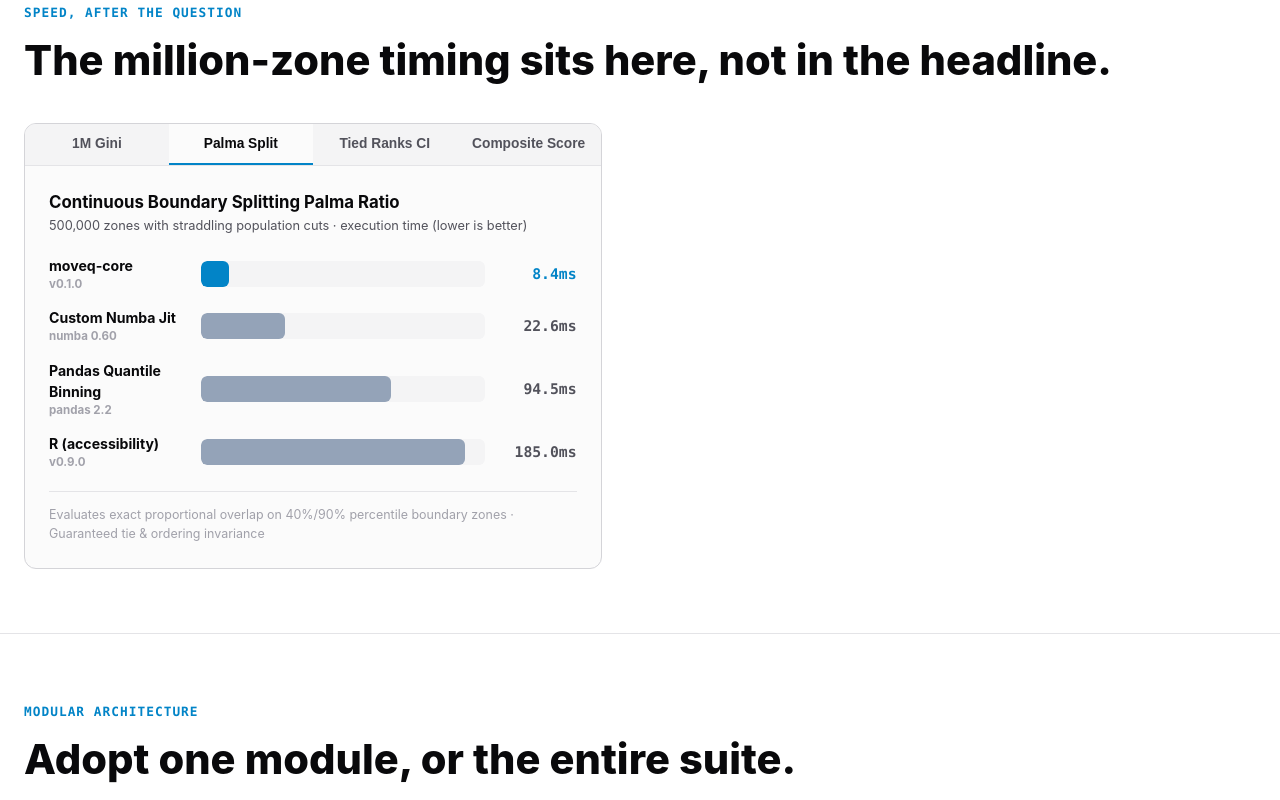
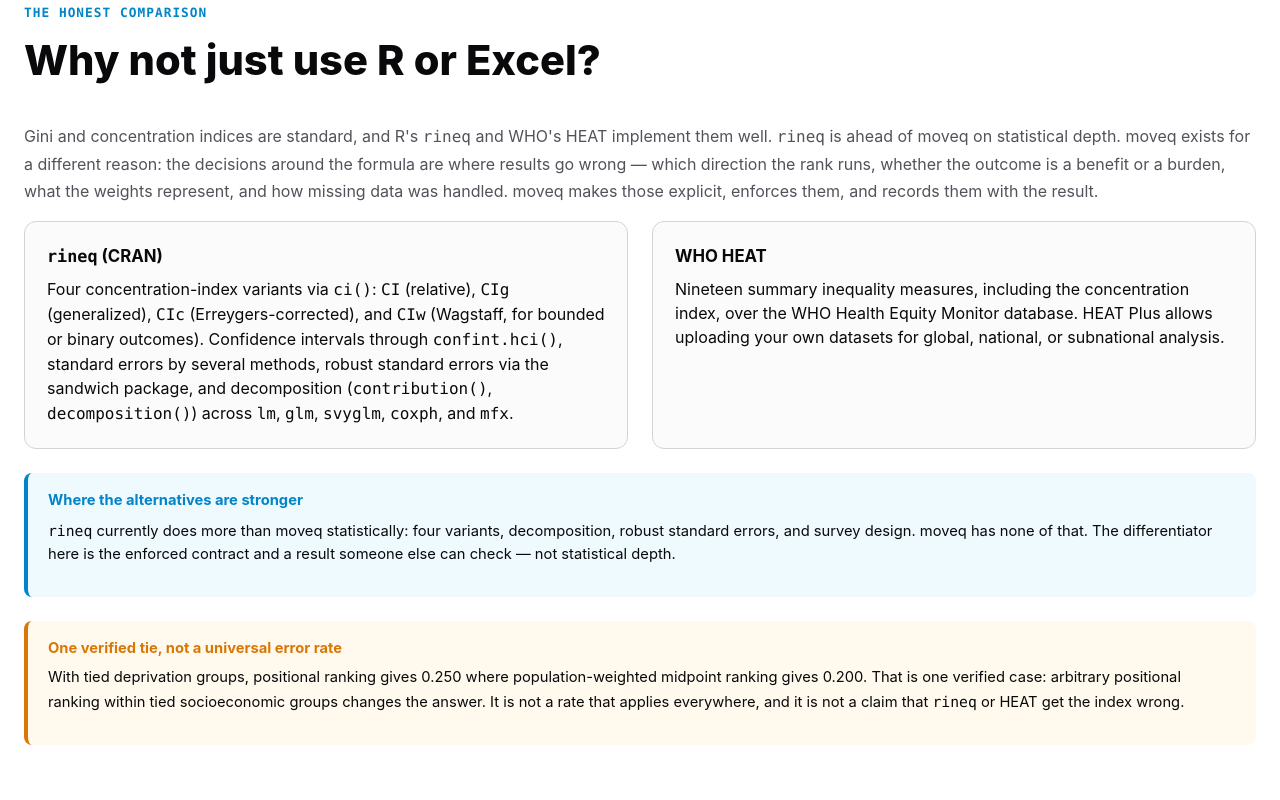
Before and after one commit to SVamseekar/moveq, a website: page website/index.html in a window 1280 px wide. Shown: the part 820-1620 px from the top of the page. Drawn offline with Linux system fonts and the light colour scheme; no server answers.

Commit message:
docs: say plainly that rineq is ahead on statistical depth

```diff
--- a/website/assets/css/theme.css
+++ b/website/assets/css/theme.css
@@ -651,6 +651,38 @@ kbd {
   gap: 24px;
   padding-top: 16px;
   overflow: visible;
+}
+
+.why-lead {
+  max-width: 46rem;
+  margin-bottom: 8px;
+}
+
+.why-grid {
+  display: grid;
+  grid-template-columns: repeat(auto-fit, minmax(260px, 1fr));
+  gap: 24px;
+  margin-top: 8px;
+}
+
+.why-card {
+  background-color: var(--bg-surface);
+  border: 1px solid var(--border-rule);
+  border-radius: 12px;
+  padding: 22px 22px 8px;
+}
+
+.why-card h3 {
+  font-size: 1.05rem;
+  font-weight: 700;
+  color: var(--text-fg);
+  margin-bottom: 8px;
+}
+
+.why-card p,
+.why-lead p,
+#why-not-r-or-excel .callout p {
+  margin-bottom: 14px;
 }
 
 .tool-card {
--- a/website/assets/js/search.js
+++ b/website/assets/js/search.js
@@ -15,7 +15,8 @@ const DOCS_INDEX = [
   { title: "Why discrete Palma binning fails", path: "/blog#palma-boundaries", cat: "Blog", desc: "MAUP at 40/90 population cuts and continuous proportional boundary splitting" },
   { title: "v0.1.1 PyPI documentation", path: "/blog#v0-1-1", cat: "Blog", desc: "Package READMEs explain metrics, not only API call signatures" },
   { title: "Announcing moveq v0.1.0", path: "/blog#v0-1-0", cat: "Blog", desc: "First lockstep release of core, catalogue, umbrella, and CLI" },
-  { title: "Static site CI and Vercel deploys", path: "/blog#site", cat: "Blog", desc: "Clean-URL checks and pytest for website/ with no Node build" }
+  { title: "Static site CI and Vercel deploys", path: "/blog#site", cat: "Blog", desc: "Clean-URL checks and pytest for website/ with no Node build" },
+  { title: "Why not R or Excel?", path: "/#why-not-r-or-excel", cat: "Homepage", desc: "rineq and WHO HEAT are ahead on statistical depth; moveq records the decisions around the formula" }
 ];
 
 window.openSearch = function() {
--- a/website/index.html
+++ b/website/index.html
@@ -190,6 +190,67 @@
             </div>
           </div>
         </div>
+      </div>
+    </div>
+  </section>
+
+  <section class="tools-section" id="why-not-r-or-excel">
+    <div class="container">
+      <span class="section-tag">The honest comparison</span>
+      <h2 class="section-title">Why not just use R or Excel?</h2>
+      <div class="prose why-lead">
+        <p>
+          Gini and concentration indices are standard, and R's <code>rineq</code> and WHO's HEAT
+          implement them well. <code>rineq</code> is ahead of moveq on statistical depth. moveq
+          exists for a different reason: the decisions around the formula are where results go
+          wrong — which direction the rank runs, whether the outcome is a benefit or a burden,
+          what the weights represent, and how missing data was handled. moveq makes those
+          explicit, enforces them, and records them with the result.
+        </p>
+      </div>
+
+      <div class="why-grid">
+        <article class="why-card">
+          <h3><code>rineq</code> (CRAN)</h3>
+          <p>
+            Four concentration-index variants via <code>ci()</code>: <code>CI</code> (relative),
+            <code>CIg</code> (generalized), <code>CIc</code> (Erreygers-corrected), and
+            <code>CIw</code> (Wagstaff, for bounded or binary outcomes). Confidence intervals
+            through <code>confint.hci()</code>, standard errors by several methods, robust
+            standard errors via the sandwich package, and decomposition
+            (<code>contribution()</code>, <code>decomposition()</code>) across <code>lm</code>,
+            <code>glm</code>, <code>svyglm</code>, <code>coxph</code>, and <code>mfx</code>.
+          </p>
+        </article>
+        <article class="why-card">
+          <h3>WHO HEAT</h3>
+          <p>
+            Nineteen summary inequality measures, including the concentration index, over the
+            WHO Health Equity Monitor database. HEAT Plus allows uploading your own datasets
+            for global, national, or subnational analysis.
+          </p>
+        </article>
+      </div>
+
+      <div class="callout callout-note">
+        <div class="callout-title">Where the alternatives are stronger</div>
+        <p>
+          <code>rineq</code> currently does more than moveq statistically: four variants,
+          decomposition, robust standard errors, and survey design. moveq has none of that.
+          The differentiator here is the enforced contract and a result someone else can
+          check — not statistical depth.
+        </p>
+      </div>
+
+      <div class="callout callout-warning">
+        <div class="callout-title">One verified tie, not a universal error rate</div>
+        <p>
+          With tied deprivation groups, positional ranking gives 0.250 where
+          population-weighted midpoint ranking gives 0.200. That is one verified case: arbitrary
+          positional ranking within tied socioeconomic groups changes the answer. It is not a
+          rate that applies everywhere, and it is not a claim that <code>rineq</code> or HEAT
+          get the index wrong.
+        </p>
       </div>
     </div>
   </section>
```
Also changed, not shown: CHANGELOG.md, 1 other file.
